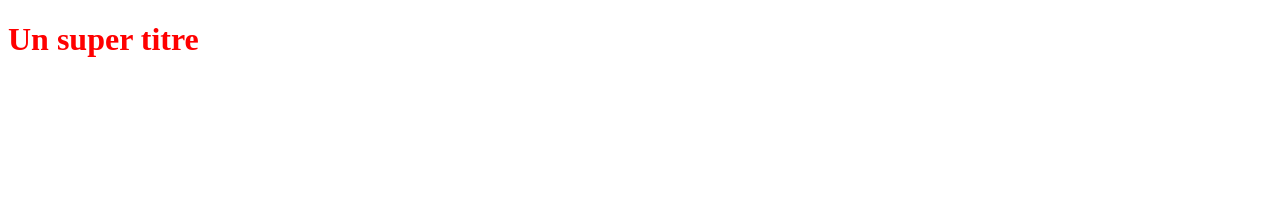
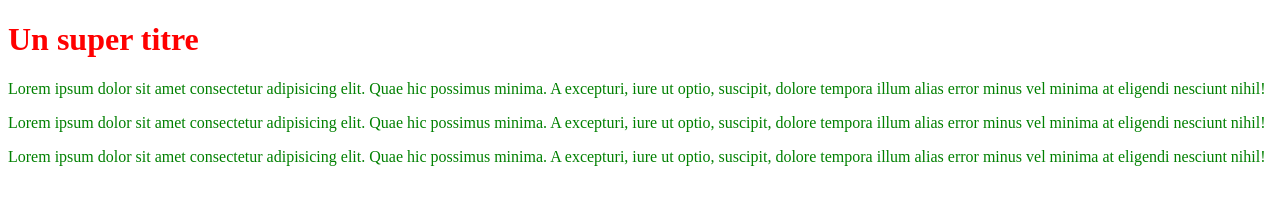
Before and after one commit to Tim-Isma/Tim-Isma, a plain HTML site: page index.html in a window 1280 px wide. Drawn offline with Linux system fonts and the light colour scheme.

Commit message:
Modification paragraphe

```diff
--- a/index.html
+++ b/index.html
@@ -5,6 +5,25 @@
    <link rel="stylesheet" type="text/css" href="styles.css">
 </head>
 <body>
-   <h1>Un super titre</h1>
+    <h1>Un super titre</h1>
+
+    <p>
+    Lorem ipsum dolor sit amet consectetur adipisicing elit.
+    Quae hic possimus minima. A excepturi, iure ut optio, suscipit,
+    dolore tempora illum alias error minus vel minima at eligendi nesciunt nihil!
+    </p>
+
+    <p>
+    Lorem ipsum dolor sit amet consectetur adipisicing elit.
+    Quae hic possimus minima. A excepturi, iure ut optio, suscipit,
+    dolore tempora illum alias error minus vel minima at eligendi nesciunt nihil!
+    </p>
+
+     <p>
+    Lorem ipsum dolor sit amet consectetur adipisicing elit.
+    Quae hic possimus minima. A excepturi, iure ut optio, suscipit,
+    dolore tempora illum alias error minus vel minima at eligendi nesciunt nihil!
+    </p>
+
 </body>
 </html>
--- a/styles.css
+++ b/styles.css
@@ -1,3 +1,7 @@
 h1 {
     color: red;
 }
+
+p {
+    color: green;
+}
```
